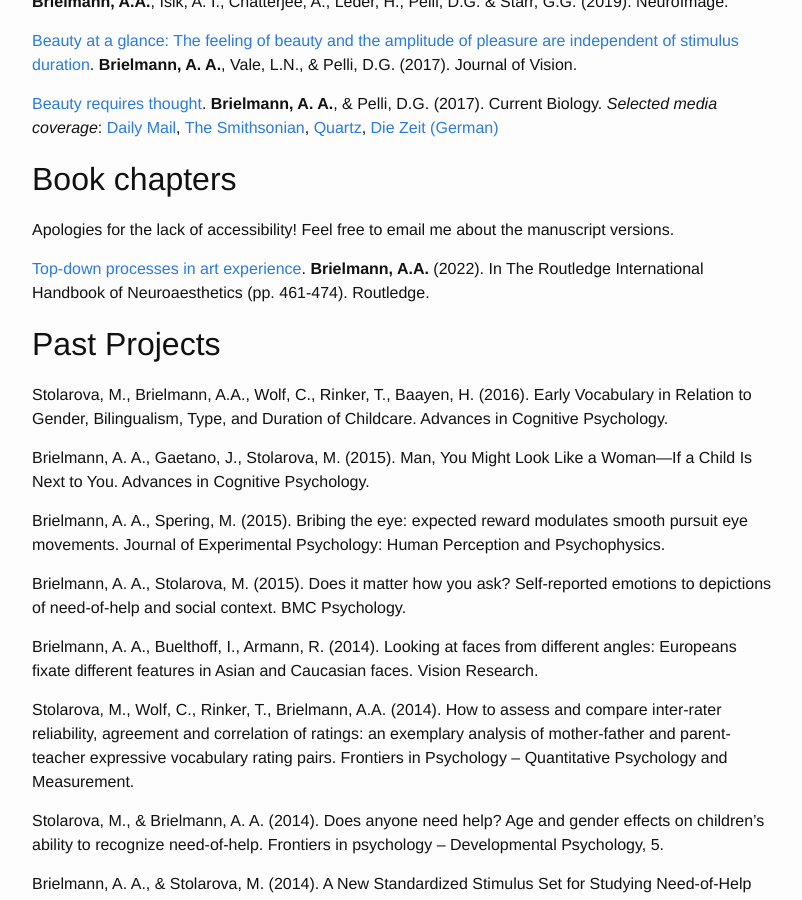
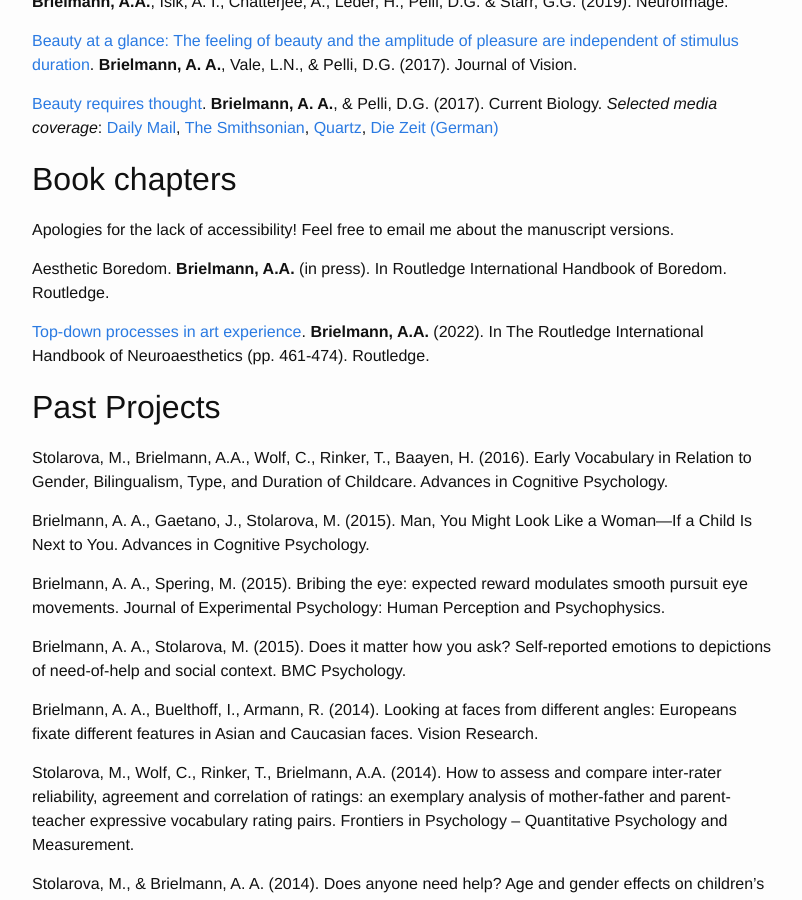
Before and after one commit to aenneb/aenneb.github.io, a Jekyll site: the page built from publications.md, in a window 1280 px wide and 900 px high, scrolled down 993 px. Shown: the whole window, without its empty margins (238-1040 px from the left). Built offline with Jekyll 4.4.1, drawn with Linux system fonts in a browser that asks for light colours.

Commit message:
Update publications.md
book chapter

```diff
--- a/publications.md
+++ b/publications.md
@@ -42,6 +42,8 @@ You can also <a href="https://aenneb.github.io/files/BrielmannDayan_talk_ECVP202
 ## Book chapters
 Apologies for the lack of accessibility! Feel free to email me about the manuscript versions.
 
+Aesthetic Boredom. **Brielmann, A.A.** (in press). In Routledge International Handbook of Boredom. Routledge.
+
 [Top-down processes in art experience](https://www.taylorfrancis.com/chapters/edit/10.4324/9781003008675-27/top-processes-art-experience-aenne-brielmann). **Brielmann, A.A.** (2022). In The Routledge International Handbook of Neuroaesthetics (pp. 461-474). Routledge.
 
 ## Past Projects
```
